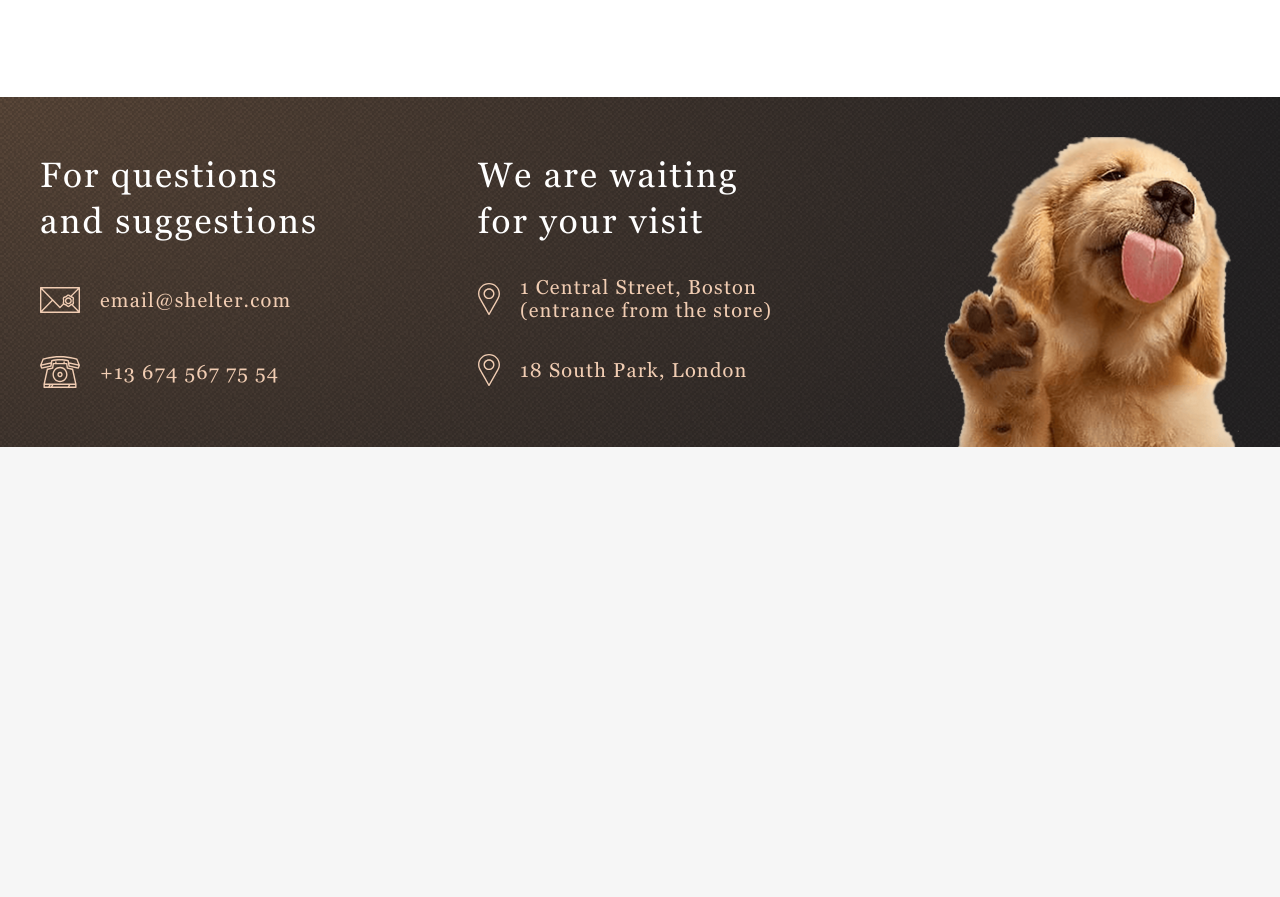
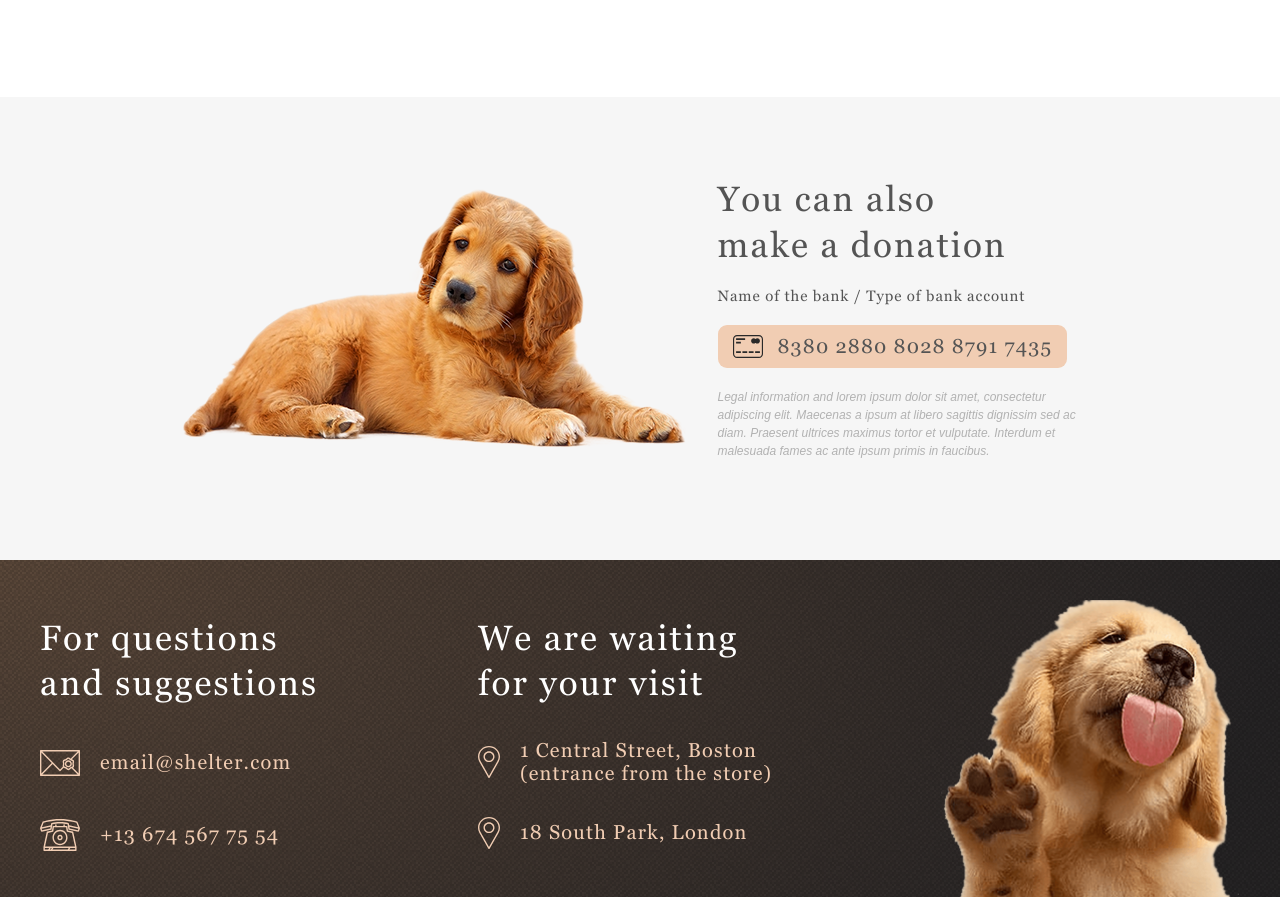
Before and after one commit to Mi6aRdnv/Shelter-Cozy-House, a website: page pages/main/index.html in a window 1280 px wide. Shown: the part 2886-3783 px from the top of the page. Before the commit the page ends 3333 px from the top, so only its background shows below. Drawn offline with Linux system fonts and the light colour scheme.

Commit message:
feat: add styled Donation section to main page

```diff
--- a/pages/main/index.html
+++ b/pages/main/index.html
@@ -256,6 +256,41 @@
           </div>
         </div>
       </section>
+      <section class="donation">
+        <div class="donation__box _container">
+          <div class="donation__img-box">
+            <img
+              src="../../assets/images/puppy.png"
+              alt="Puppy image"
+              class="donation__img"
+            />
+          </div>
+          <div class="donation__text-box">
+            <h2 class="donation__title">You can also <br />make a donation</h2>
+            <p class="donation__subtitle">
+              Name of the bank / Type of bank account
+            </p>
+            <div class="donation__credit-card-box">
+              <div class="donation__credit-card-img-box">
+                <img
+                  src="../../assets/icons/icon-credit-card.svg"
+                  alt="Credit card icon"
+                  class="donation__credit-card-img"
+                />
+              </div>
+              <a href="#" class="donation__credit-card-num"
+                >8380 2880 8028 8791 7435</a
+              >
+            </div>
+            <p class="donation__text">
+              Legal information and lorem ipsum dolor sit amet, consectetur
+              adipiscing elit. Maecenas a ipsum at libero sagittis dignissim sed
+              ac diam. Praesent ultrices maximus tortor et vulputate. Interdum
+              et malesuada fames ac ante ipsum primis in faucibus.
+            </p>
+          </div>
+        </div>
+      </section>
     </main>
     <footer class="footer" id="footer">
       <div class="footer__box _container">
--- a/styles/main.css
+++ b/styles/main.css
@@ -156,3 +156,57 @@
   letter-spacing: 0.06em;
   color: var(--color-gray-l);
 }
+
+/* DONATION SECTION */
+.donation {
+  padding: 80px 30px 100px;
+  background: var(--color-light-l);
+}
+.donation__box {
+  display: flex;
+  justify-content: center;
+  align-items: center;
+  gap: 30px;
+}
+.donation__text-box {
+  max-width: 380px;
+  display: flex;
+  flex-direction: column;
+  gap: 20px;
+}
+.donation__title {
+  font-size: 35px;
+  line-height: 1.3;
+  letter-spacing: 0.06em;
+  color: var(--color-gray-l);
+}
+.donation__subtitle {
+  font-size: 15px;
+  line-height: 1.1;
+  letter-spacing: 0.06em;
+  color: var(--color-gray-l);
+}
+.donation__credit-card-box {
+  display: flex;
+  padding: 10px 15px;
+  background: var(--color-primary);
+  gap: 15px;
+  border-radius: 9px;
+  width: fit-content;
+}
+.donation__credit-card-num {
+  font-size: 20px;
+  line-height: 1.15;
+  letter-spacing: 0.06em;
+  color: var(--color-gray-l);
+}
+.donation__text {
+  font-family: var(--second-family);
+  font-style: italic;
+  font-size: 12px;
+  line-height: 1.5;
+  color: #b2b2b2;
+}
+.donation__img-box img {
+  width: 100%;
+}
```
